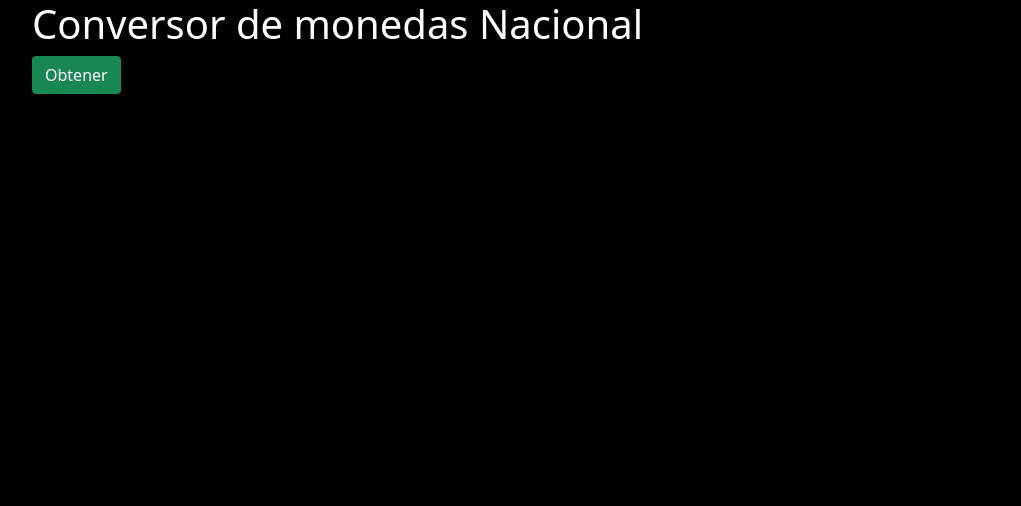
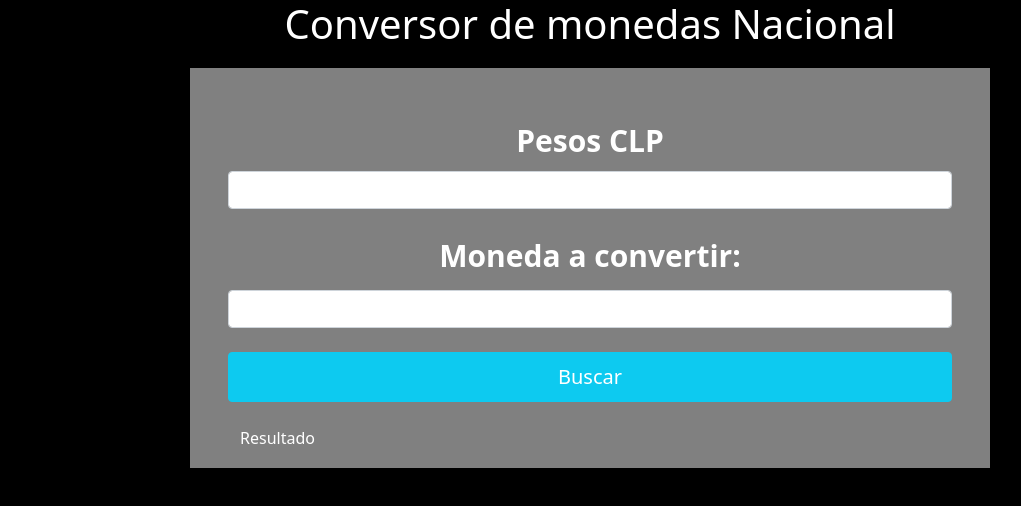
Before and after one commit to Klauditha/desafio_06js_api, a plain HTML site: page index.html in a window 1280 px wide. Shown: the whole page, without its empty margins (50-1071 px from the left). Drawn offline with nearby package versions, Linux system fonts and the light colour scheme.

Commit message:
WIP: Maquetado

```diff
--- a/assets/css/estilos.css
+++ b/assets/css/estilos.css
@@ -2,3 +2,26 @@ body{
     background-color: black;
     color: white;
 }
+h1{
+    text-align: center;
+}
+
+label{
+    font-size: 30px;
+    text-align: center;
+    font-weight: bold;
+}
+
+.conversor{
+    margin-top: 20px;
+    background-color:gray;
+    height: 400px;
+    width: 800px;
+    padding:50px;
+}
+
+#btnBuscar{
+    height: 50px;
+    color: white;
+    font-size: 20px;
+}
--- a/assets/js/main.js
+++ b/assets/js/main.js
@@ -1,7 +1,19 @@
-const getDatos = async() => {
+const urlApi = 'https://mindicador.cl/api/';
+
+const getDatosFile = async() => {
     const res = await fetch('mindicador.json');
     const data = await res.text();
     console.log(data);
 }
 
-getDatos();
+const getDatos = async() => {
+    const res = await fetch(urlApi);
+    const data = await res.json();
+    console.log(data);
+}
+
+const btnBuscar = document.getElementById("btnBuscar");
+btnBuscar.addEventListener("click", function(){
+    getDatos();
+})
+getDatosFile();
--- a/index.html
+++ b/index.html
@@ -10,12 +10,28 @@
     <script src="https://cdn.jsdelivr.net/npm/bootstrap@5.1.3/dist/js/bootstrap.bundle.min.js" integrity="sha384-ka7Sk0Gln4gmtz2MlQnikT1wXgYsOg+OMhuP+IlRH9sENBO0LRn5q+8nbTov4+1p" crossorigin="anonymous"></script>
 </head>
 <body>
-    <div class="container">
+    <div class="container-fluid">
         <h1>Conversor de monedas Nacional</h1>
-        <div>
-            <button class="btn btn-success">Obtener</button>
-        </div>
-    </div>
+        <form class="container conversor">
+            <div class="row">
+                <label class="form-label" for="pesos">Pesos CLP</label>
+            </div>
+            <div class="row">
+                <input class="form-control col-md-4" type="number" name="pesos" id="" />
+            </div>
+            <div class="row mt-4">
+                <label class="form-label" for="moneda">Moneda a convertir:</label>
+            </div>
+            <div class="row mt-1">
+                <input class="form-control col-md-4"  name="moneda" id="" /></div>
+            <div class="row mt-4">
+                <button class="btn btn-info" id="btnBuscar">Buscar</button>
+            </div>
+            <div class="row mt-4">
+                <p id="resultado" class="form-label">Resultado</p>
+            </div>
+        </form>
+       </div>
 </body>
 <script src="./assets/js/main.js"></script>
 </html>
```
